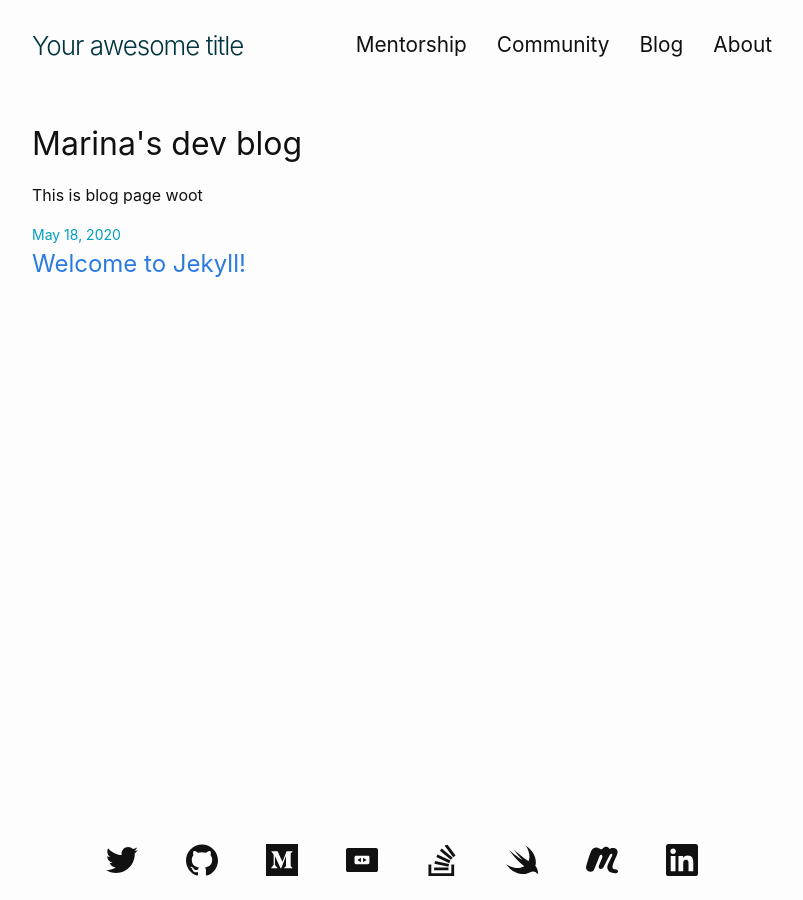
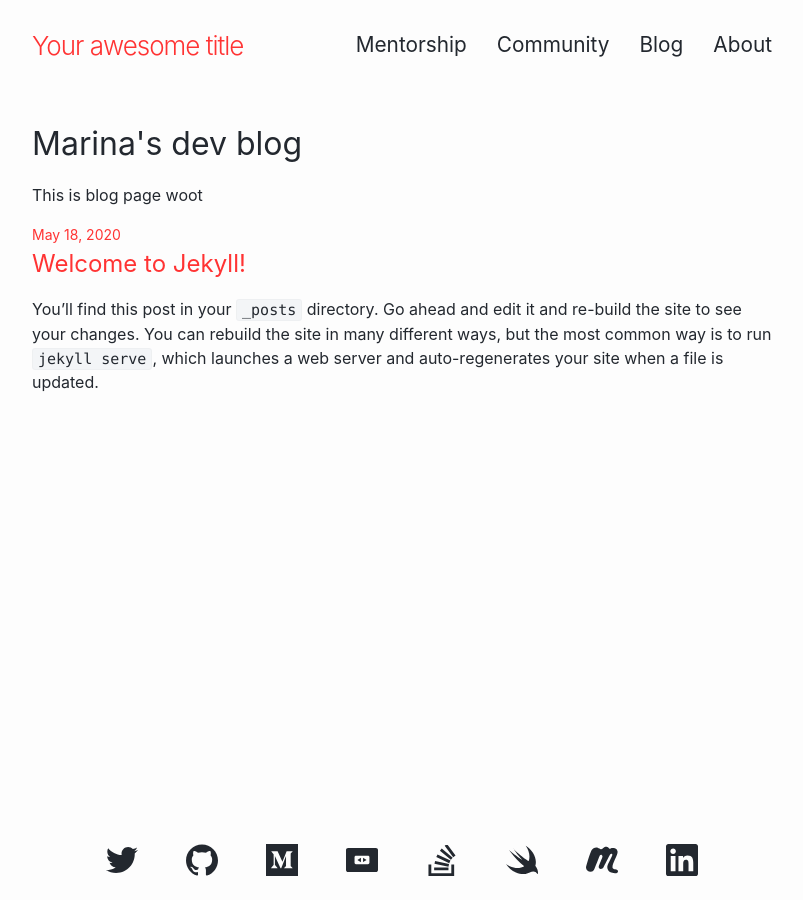
Before and after one commit to hybridcattt/hybridcattt.com, a Jekyll site: the page built from pages/blog.md, in a window 1280 px wide. Shown: the whole page, without its empty margins (238-1041 px from the left). Built offline with Jekyll 4.4.1, drawn with Linux system fonts in a browser that asks for light colours.

Commit message:
Rough red theme

```diff
--- a/_config.yml
+++ b/_config.yml
@@ -29,12 +29,13 @@ url: "" # the base hostname & protocol for your site, e.g. http://example.com
 twitter_username: jekyllrb
 github_username:  jekyll
 
+show_excerpts: true
+
 # Build settings
 # theme: minima
 plugins:
   - jekyll-feed
   - jekyll-seo-tag
-
 
 # Additional config
 
--- a/_sass/minima/_layout.scss
+++ b/_sass/minima/_layout.scss
@@ -78,7 +78,7 @@
     text-align: center;
 
     > svg path {
-      fill: $border-color-03;
+      fill: $text-color;
     }
   }
 
--- a/assets/css/scheme_dark.scss
+++ b/assets/css/scheme_dark.scss
@@ -1,30 +1,41 @@
 @mixin scheme-dark {
 
-    $brand-color:           #00A0BE !default;
+  // $tart-orange:           #FF3333;
+  $raisin-black:          #23282F;
+  $almost-white:          #FDFDFD;
+  $cultured:              #F3F5F7;
+  $honeydew:              #F1FAEE;
+  $mint-cream:            #F0F9F9; // unused
+
+  $border:                rgba(190, 190, 190, 0.1);
+
+    $brand-color:           #FF5C5C !default;
     $brand-color-light:     lighten($brand-color, 5%) !default;
     $brand-color-dark:      darken($brand-color, 35%) !default;
 
     $site-title-color:      $brand-color-light !default;
 
     $text-color:            #ffdddd !default;
-    $background-color:      #1E2028 !default;
-    $code-background-color: #212121 !default;
+    $background-color:      $raisin-black !default;
+    $secondary-background:  lighten($raisin-black, 4%);
+    $tertiary-background:   lighten($raisin-black, 8%);
+    $code-background-color: $secondary-background !default;
 
-    $link-base-color:       #79b8ff !default;
+    $link-base-color:       $brand-color !default;
     $link-visited-color:    $link-base-color !default;
-    $link-hover-color:      $text-color !default;
+    $link-hover-color:      $link-base-color !default;
 
-    $border-color-01:       $brand-color-dark !default;
-    $border-color-02:       $brand-color-light !default;
-    $border-color-03:       $brand-color !default;
+    $border-color-01:       $border !default;
+    $border-color-02:       $border !default;
+    $border-color-03:       $border !default;
 
     $table-text-color:      $text-color !default;
-    $table-zebra-color:     lighten($background-color, 4%) !default;
-    $table-header-bg-color: lighten($background-color, 10%) !default;
-    $table-header-border:   lighten($background-color, 21%) !default;
-    $table-border-color:    $border-color-01 !default;
+    $table-zebra-color:     $secondary-background !default;
+    $table-header-bg-color: $tertiary-background !default;
+    $table-header-border:   $border !default;
+    $table-border-color:    $table-header-border !default;
 
-    $menu-background-color: lighten($background-color, 4%) !default;
+    $menu-background-color: $secondary-background !default;
     $menu-shadow-color:     darken($menu-background-color, 10%) !default;
 
     :root {
--- a/assets/css/scheme_light.scss
+++ b/assets/css/scheme_light.scss
@@ -1,28 +1,37 @@
 @mixin scheme-light {
 
-    $brand-color:           #00A0BE;
+    $tart-orange:           #FF3333;
+    $raisin-black:          #23282F;
+    $almost-white:          #FDFDFD;
+    $cultured:              #F3F5F7;
+    $honeydew:              #F1FAEE;
+    $mint-cream:            #F0F9F9; // unused
+
+    $border:                rgba(190, 190, 190, 0.1);
+
+    $brand-color:           $tart-orange;
     $brand-color-light:     lighten($brand-color, 40%);
     $brand-color-dark:      darken($brand-color, 25%) ;
 
-    $site-title-color:      $brand-color-dark;
+    $site-title-color:      $brand-color;
 
-    $text-color:            #111111;
-    $background-color:      #fdfdfd;
-    $code-background-color: #eeeeff;
+    $text-color:            $raisin-black;
+    $background-color:      $almost-white;
+    $code-background-color: $cultured;
 
-    $link-base-color:       #2a7ae2;
-    $link-visited-color:    darken($link-base-color, 15%);
-    $link-hover-color:      $text-color;
+    $link-base-color:       $brand-color;
+    $link-visited-color:    $link-base-color;
+    $link-hover-color:      $link-base-color;
 
-    $border-color-01:       $brand-color-light;
-    $border-color-02:       lighten($brand-color, 35%);
-    $border-color-03:       $brand-color-dark;
+    $border-color-01:       $border;
+    $border-color-02:       $border;
+    $border-color-03:       $border;
 
     $table-text-color:      lighten($text-color, 18%);
-    $table-zebra-color:     lighten($brand-color, 46%);
-    $table-header-bg-color: lighten($brand-color, 43%);
-    $table-header-border:   lighten($brand-color, 37%);
-    $table-border-color:    $border-color-01;
+    $table-zebra-color:     lighten($honeydew, 2%);
+    $table-header-bg-color: $honeydew;
+    $table-header-border:   $border;
+    $table-border-color:    $table-header-border;
 
     $menu-background-color: $background-color !default;
     $menu-shadow-color:     rgba(190, 190, 190, 0.5);
```
